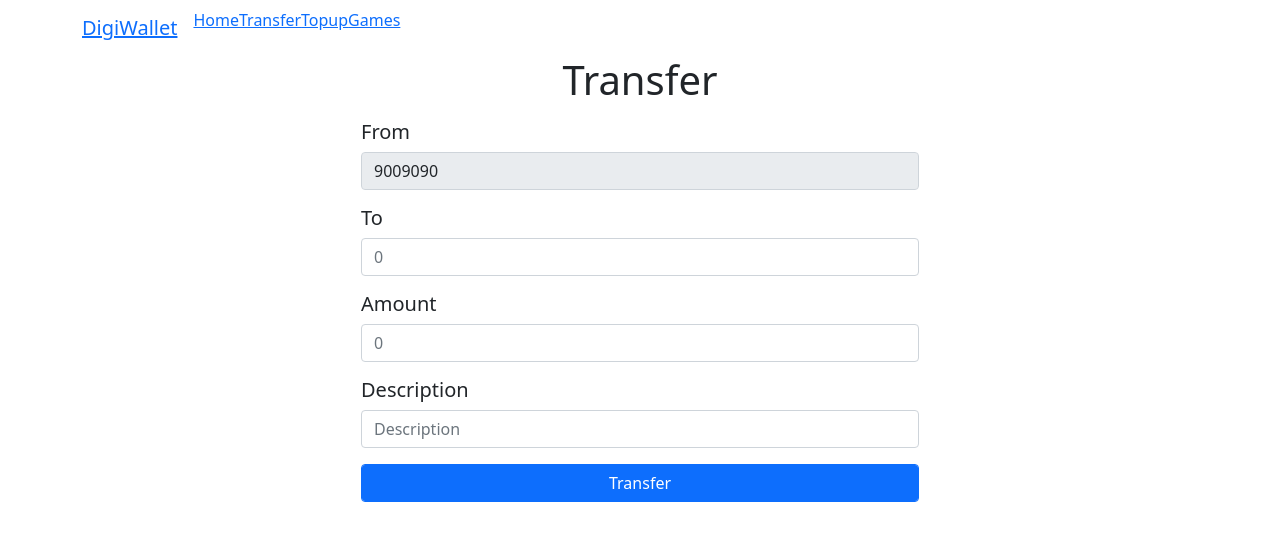
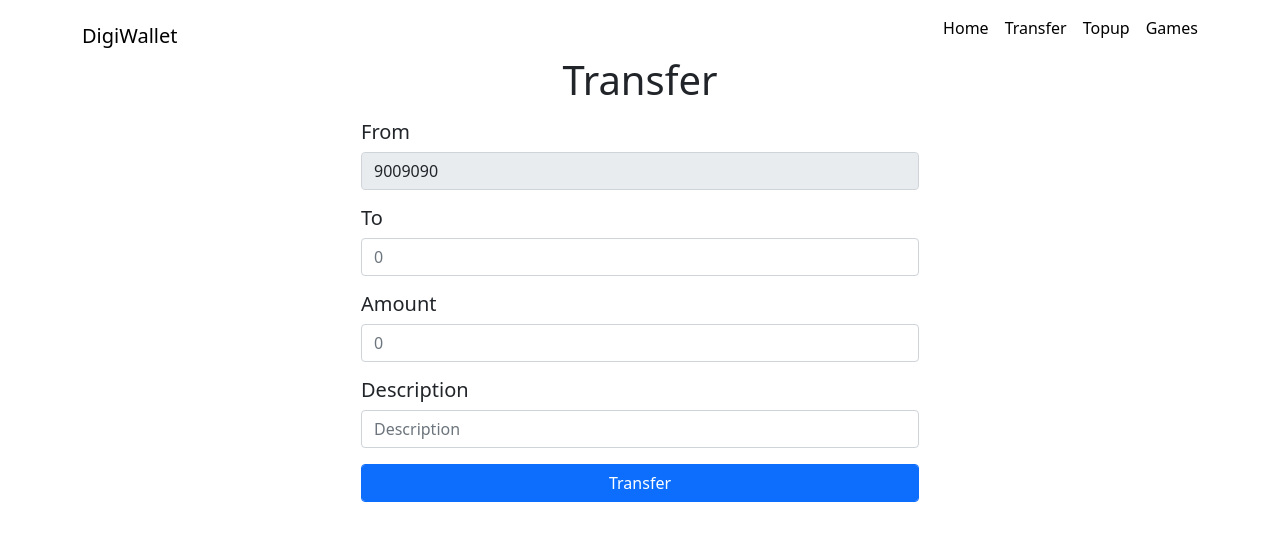
Before and after one commit to arifdarma/wallet_react, a React (Create React App) app: page /transfer in a window 1280 px wide. Shown: the top 540 px of the page. Built offline with nearby package versions, Linux system fonts and the light colour scheme.

Commit message:
refactor: change navbar layout

```diff
--- a/src/Components/Navigation.js
+++ b/src/Components/Navigation.js
@@ -5,23 +5,23 @@ import {
 
 function Navigation() {
   return (
-    <div>
-      <nav className="navbar navbar-expand">
-        <ul className="navbar-nav">
-          <li className="navbar-brand">
-            <Link to="/">DigiWallet</Link>
+    <div className="my-3">
+      <nav className="d-flex justify-content-between">
+        <div className="navbar-brand">
+          <Link to="/" className="nav-item text-black" style={{ textDecoration: 'none' }}>DigiWallet</Link>
+        </div>
+        <ul className="navbar-nav d-flex flex-row gap-3">
+          <li className="nav-item ">
+            <Link to="/" className="text-black" style={{ textDecoration: 'none' }}>Home</Link>
           </li>
           <li className="nav-item">
-            <Link to="/">Home</Link>
+            <Link to="/transfer" className="text-black" style={{ textDecoration: 'none' }}>Transfer</Link>
           </li>
           <li className="nav-item">
-            <Link to="/transfer">Transfer</Link>
+            <Link to="/topup" className="text-black" style={{ textDecoration: 'none' }}>Topup</Link>
           </li>
           <li className="nav-item">
-            <Link to="/topup">Topup</Link>
-          </li>
-          <li className="nav-item">
-            <Link to="/game">Games</Link>
+            <Link to="/game" className="text-black" style={{ textDecoration: 'none' }}>Games</Link>
           </li>
         </ul>
       </nav>
```
